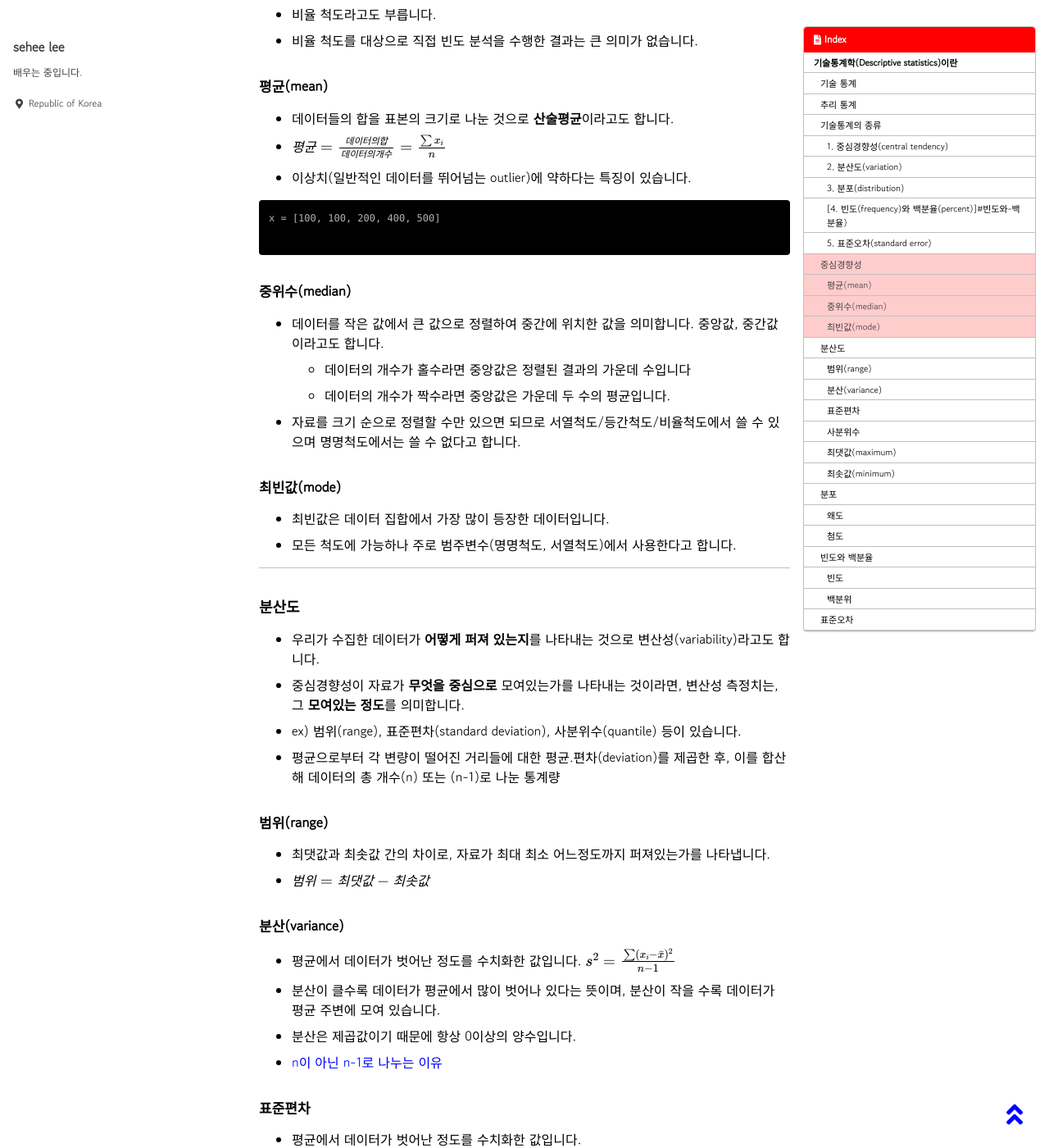
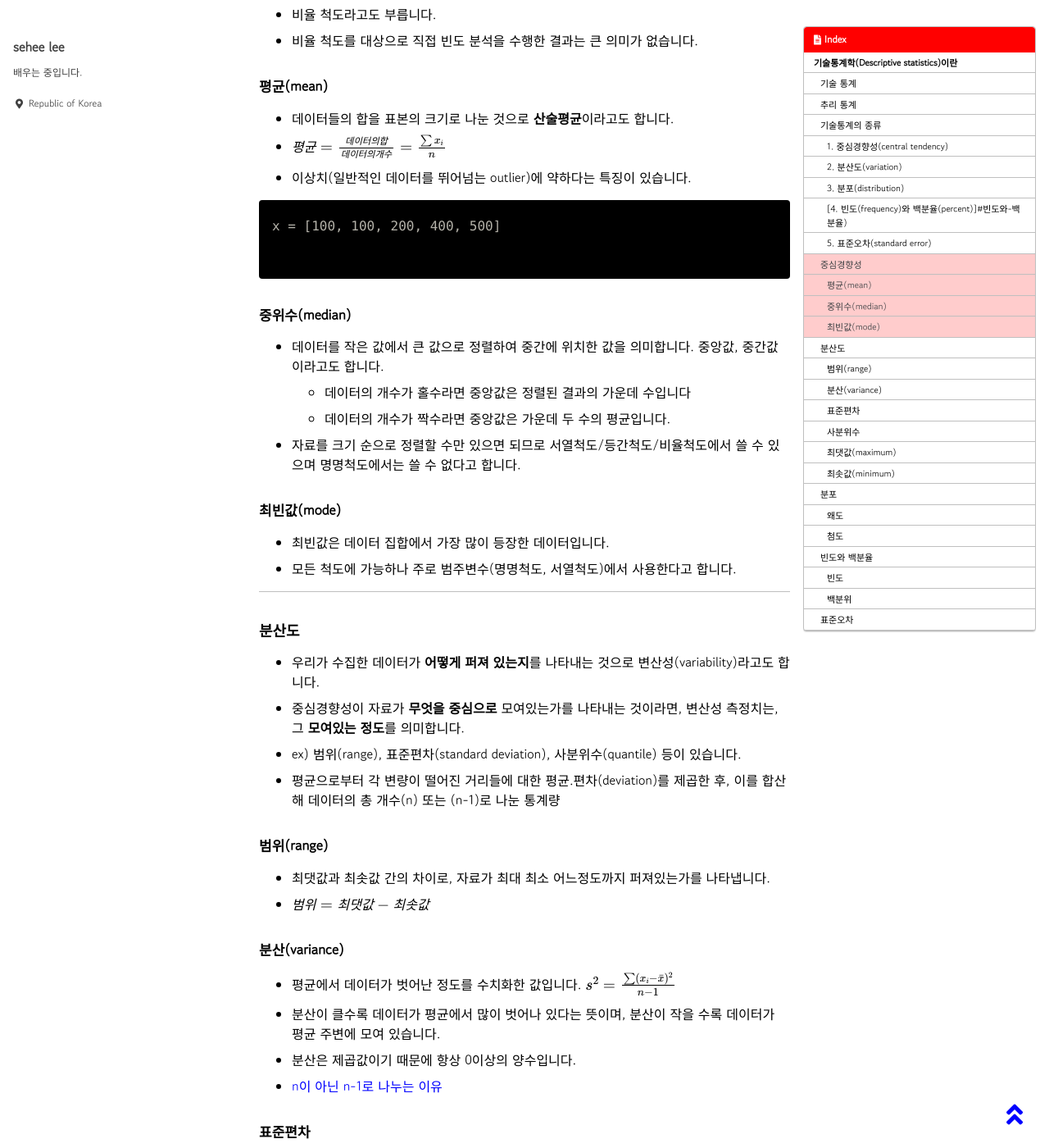
Before and after one commit to 2SEHI/2SEHI.github.io, a Jekyll site: the page built from _posts/2021-07-26-14_Descriptive_statistics.md, in a window 1280 px wide and 1400 px high, scrolled down 1592 px. Shown: the whole window at 82% size. Built offline with Jekyll 4.4.1, drawn with Linux system fonts in a browser that asks for light colours; cached includes are drawn as plain includes; some web fonts are replaced; formulas are drawn with MathJax 3.

Commit message:
change codeblock 's font

```diff
--- a/_includes/head/custom.html
+++ b/_includes/head/custom.html
@@ -2,6 +2,7 @@
 <link rel="preconnect" href="https://fonts.googleapis.com">
 <link rel="preconnect" href="https://fonts.gstatic.com" crossorigin>
 <link href="https://fonts.googleapis.com/css2?family=Gowun+Dodum&display=swap" rel="stylesheet">
+<link href="http://cdn.jsdelivr.net/gh/joungkyun/font-d2coding/d2coding.css" rel="stylesheet" type="text/css">
 <!-- insert favicons. use https://realfavicongenerator.net/ -->
 
 <!-- end custom head snippets -->
--- a/_sass/minimal-mistakes/_syntax.scss
+++ b/_sass/minimal-mistakes/_syntax.scss
@@ -9,8 +9,8 @@ figure.highlight {
   background: $base00;
   color: $base05;
   font-family: $monospace;
-  font-size: $type-size-6;
-  line-height: 1.8;
+  font-size: $type-size-5;
+  line-height: 2;
   border-radius: $border-radius;
 
   > pre,
--- a/_sass/minimal-mistakes/_variables.scss
+++ b/_sass/minimal-mistakes/_variables.scss
@@ -16,7 +16,7 @@ $indent-var: 1.3em !default;
 $serif: Georgia, Times, serif !default;
 $sans-serif:  "Gowun Dodum", -apple-system, BlinkMacSystemFont, "Roboto", "Segoe UI",
   "Helvetica Neue", "Lucida Grande", Arial, sans-serif !default;
-$monospace: Monaco, Consolas, "Lucida Console", monospace !default;
+$monospace: "D2 coding", Monaco, Consolas, "Lucida Console", monospace !default;
 
 /* sans serif typefaces */
 $sans-serif-narrow: $sans-serif !default;
```
